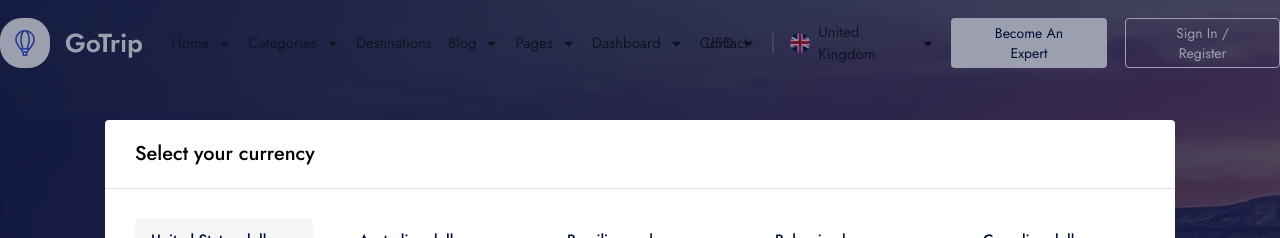
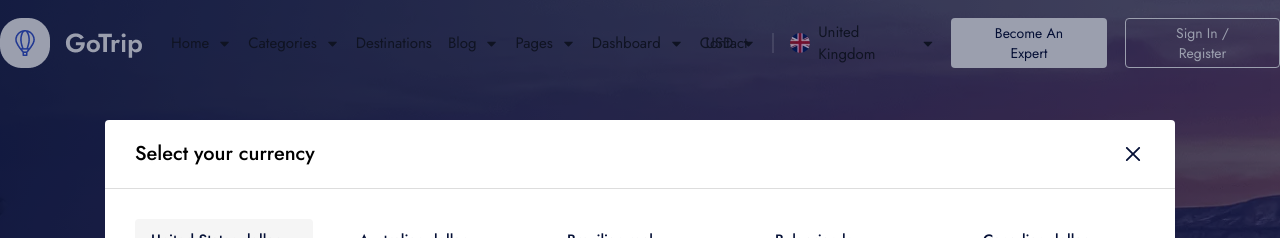
Before and after one commit to akmniazulalam/GoTrip, a Next.js app: page / in a window 1280 px wide. Both pictures are taken after a click on the element "USD". Shown: the top 238 px of the page. Built offline with nearby package versions, Linux system fonts and the light colour scheme.

Commit message:
cross button add for modal fade out

```diff
--- a/app/(components)/Header.jsx
+++ b/app/(components)/Header.jsx
@@ -6,6 +6,7 @@ import Flex from "./Flex";
 import Image from "next/image";
 import logo from "../../public/logo.png";
 import { FaCaretDown } from "react-icons/fa";
+import { RxCross2 } from "react-icons/rx";
 import England from "../../public/lang.webp";
 
 const Header = () => {
@@ -263,10 +264,11 @@ const Header = () => {
                   <div
                     className="w-267.5 bg-white rounded-sm absolute left-1/2 -translate-x-1/2"
                     onClick={(e) => e.stopPropagation()}>
-                    <div className="px-7.5 py-5">
+                    <div className="px-7.5 py-5 flex justify-between items-center">
                       <p className="text-xl font-medium text-black font-jost">
                         Select your currency
                       </p>
+                      <RxCross2 className="text-primaryText text-2xl cursor-pointer" onClick={() => setCurrency(false)}/>
                     </div>
                     <hr className="text-[#ddd]" />
                     <div className="p-7.5 grid grid-cols-5 grid-rows-4 gap-7.5">
```
